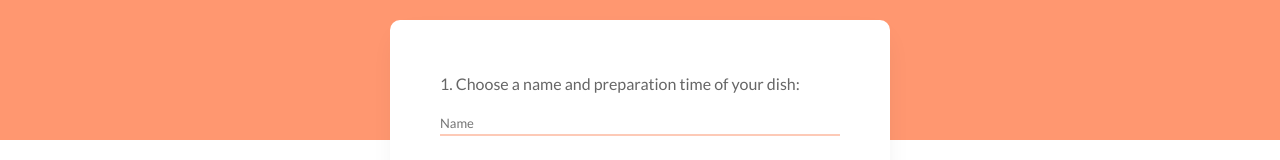
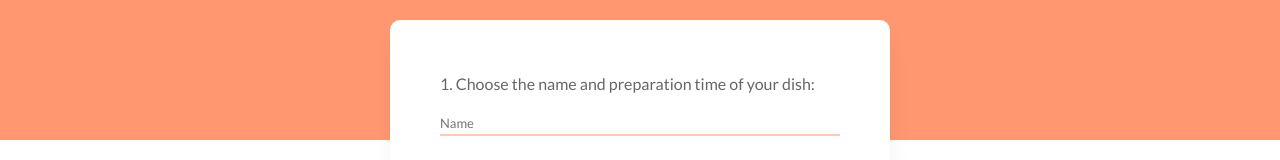
Before and after one commit to pskrzypek97/food-form, a React (Create React App) app: page / in a window 1280 px wide. Shown: the part 210-370 px from the top of the page. Built offline with nearby package versions, Linux system fonts and the light colour scheme.

Commit message:
Fixed typos and added link to the live version

```diff
--- a/src/components/Form/Form.tsx
+++ b/src/components/Form/Form.tsx
@@ -45,7 +45,7 @@ const FormComp = ({ onServer }: { onServer: (arg0: string) => void }) => {
 			destroyOnUnregister
 			render={({ handleSubmit, form }) => (
 				<form action="#" className={styles['form']} onSubmit={handleSubmit}>
-					<h2>1. Choose a name and preparation time of your dish:</h2>
+					<h2>1. Choose the name and preparation time of your dish:</h2>
 					{inputs
 						.filter((condition) => !condition.dish)
 						.map((input) => (
@@ -53,7 +53,6 @@ const FormComp = ({ onServer }: { onServer: (arg0: string) => void }) => {
 						))}
 
 					<h2>2. Pick a type of dish...</h2>
-
 					<RadioGroup onDish={handleDish} />
 
 					{currentDish && <h2>3. ... and customize it</h2>}
--- a/src/data/inputs.ts
+++ b/src/data/inputs.ts
@@ -58,7 +58,7 @@ export const inputs = [
 		dish: 'sandwich',
 		id: 'slices_of_bread',
 		name: 'slices_of_bread',
-		placeholder: 'Slices of bread',
+		placeholder: 'Number of slices of bread',
 		validate: (value: string) => {
 			if (!value) return 'Required';
 			if (isNaN(+value)) return 'Must be a number';
```
Also changed, not shown: 1 other file (tests, documents, lock files or other folders).
